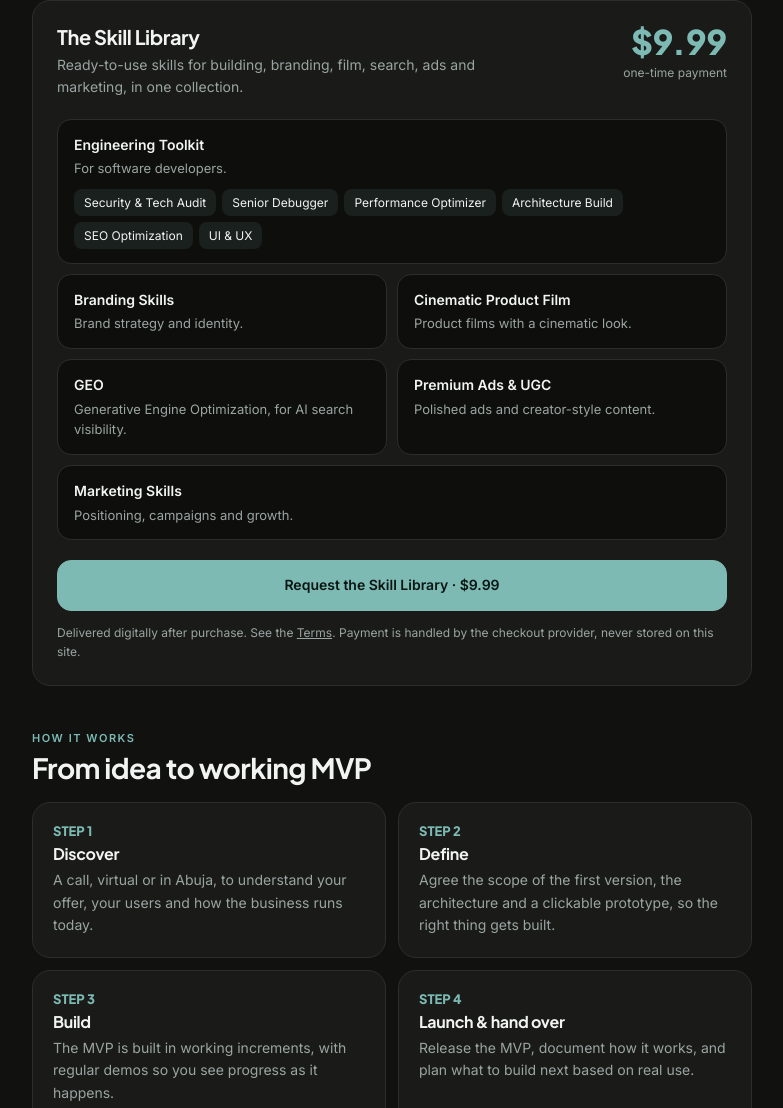
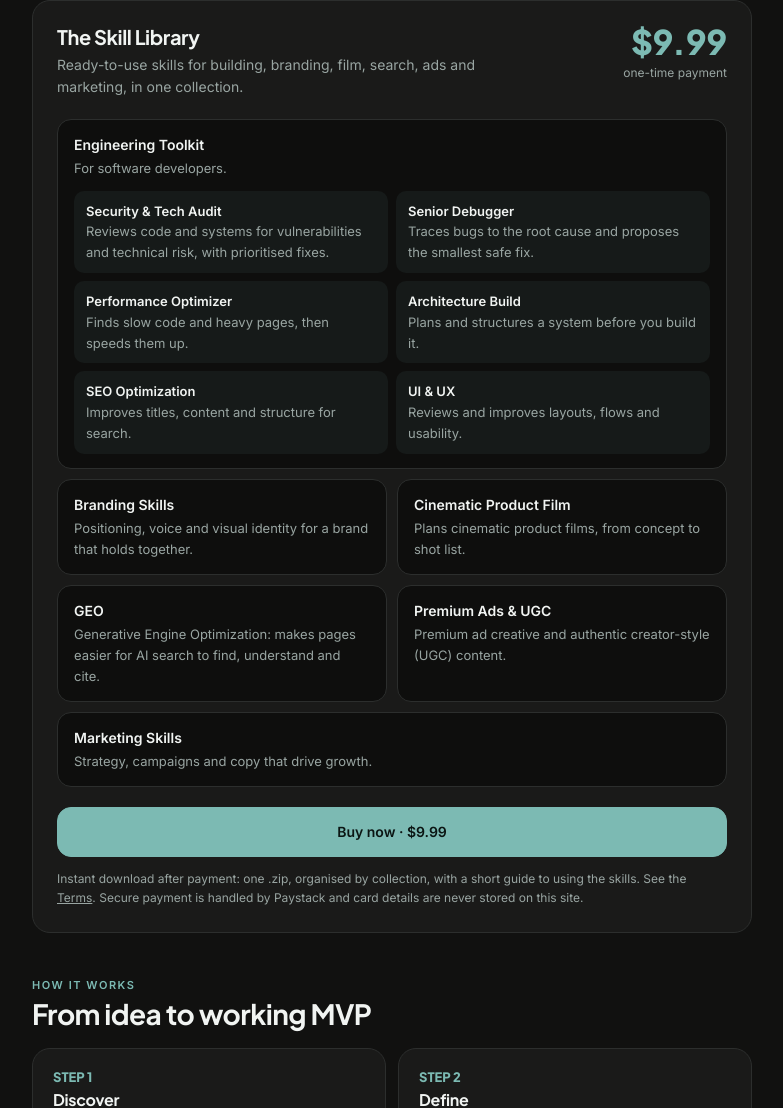
Before and after one commit to contactsuperballack-boop/SB, a plain HTML site: page index.html in a window 1280 px wide. Shown: the part 4408-5516 px from the top of the page, without its empty margins (248-1031 px from the left). Drawn offline with Linux system fonts and the light colour scheme.

Commit message:
Added Skills Library

```diff
--- a/index.html
+++ b/index.html
@@ -87,8 +87,9 @@ nav a.cta:hover{background:var(--amber-d);color:#0b1513}
 @media(max-width:600px){.packs{grid-template-columns:1fr}.price{text-align:left}}
 .packs>li{background:#0e0e0d;border:1px solid var(--line);border-radius:14px;padding:14px 16px;font-size:14px}
 .packs>li b{display:block;font-size:14px}.packs>li span{display:block;color:var(--muted);font-size:13px;margin-top:2px}
-.packs .wide{grid-column:1/-1}.packs ul{list-style:none;padding:0;margin:10px 0 0;display:flex;flex-wrap:wrap;gap:6px}
-.packs ul li{font-size:12px;color:var(--text);background:rgba(124,186,179,.1);border-radius:8px;padding:4px 10px}
+.packs .wide{grid-column:1/-1}.packs ul{list-style:none;padding:0;margin:12px 0 0;display:grid;gap:8px;grid-template-columns:repeat(2,1fr)}
+@media(max-width:600px){.packs ul{grid-template-columns:1fr}}
+.packs ul li{background:rgba(124,186,179,.07);border-radius:10px;padding:10px 12px;font-size:13px;color:var(--muted)}.packs ul li b{color:var(--text);font-size:13px}
 .steps{display:grid;gap:12px;grid-template-columns:repeat(2,1fr)}
 @media(max-width:600px){.steps{grid-template-columns:1fr}}
 .step{padding:20px}
@@ -192,15 +193,15 @@ footer a{text-decoration:underline;text-underline-offset:3px}
       <div class="shop-head"><div><h3>The Skill Library</h3><p>Ready-to-use skills for building, branding, film, search, ads and marketing, in one collection.</p></div><div class="price"><b>$9.99</b><span>one-time payment</span></div></div>
       <ul class="packs">
         <li class="wide"><b>Engineering Toolkit</b><span>For software developers.</span>
-          <ul><li>Security & Tech Audit</li><li>Senior Debugger</li><li>Performance Optimizer</li><li>Architecture Build</li><li>SEO Optimization</li><li>UI & UX</li></ul></li>
-        <li><b>Branding Skills</b><span>Brand strategy and identity.</span></li>
-        <li><b>Cinematic Product Film</b><span>Product films with a cinematic look.</span></li>
-        <li><b>GEO</b><span>Generative Engine Optimization, for AI search visibility.</span></li>
-        <li><b>Premium Ads & UGC</b><span>Polished ads and creator-style content.</span></li>
-        <li class="wide"><b>Marketing Skills</b><span>Positioning, campaigns and growth.</span></li>
+          <ul><li><b>Security & Tech Audit</b>Reviews code and systems for vulnerabilities and technical risk, with prioritised fixes.</li><li><b>Senior Debugger</b>Traces bugs to the root cause and proposes the smallest safe fix.</li><li><b>Performance Optimizer</b>Finds slow code and heavy pages, then speeds them up.</li><li><b>Architecture Build</b>Plans and structures a system before you build it.</li><li><b>SEO Optimization</b>Improves titles, content and structure for search.</li><li><b>UI & UX</b>Reviews and improves layouts, flows and usability.</li></ul></li>
+        <li><b>Branding Skills</b><span>Positioning, voice and visual identity for a brand that holds together.</span></li>
+        <li><b>Cinematic Product Film</b><span>Plans cinematic product films, from concept to shot list.</span></li>
+        <li><b>GEO</b><span>Generative Engine Optimization: makes pages easier for AI search to find, understand and cite.</span></li>
+        <li><b>Premium Ads & UGC</b><span>Premium ad creative and authentic creator-style (UGC) content.</span></li>
+        <li class="wide"><b>Marketing Skills</b><span>Strategy, campaigns and copy that drive growth.</span></li>
       </ul>
-      <a class="btn primary" id="buy" href="https://wa.me/2348102037871?text=Hi%2C%20I%27d%20like%20to%20buy%20the%20Skill%20Library%20(%249.99)." target="_blank" rel="noopener">Request the Skill Library · $9.99</a>
-      <p class="note" style="margin-top:12px">Delivered digitally after purchase. See the <a href="terms.html#digital">Terms</a>. Payment is handled by the checkout provider, never stored on this site.</p>
+      <a class="btn primary" id="buy" href="https://paystack.com/buy/skill-library-yyfdlo" target="_blank" rel="noopener">Buy now · $9.99</a>
+      <p class="note" style="margin-top:12px">Instant download after payment: one .zip, organised by collection, with a short guide to using the skills. See the <a href="terms.html#digital">Terms</a>. Secure payment is handled by Paystack and card details are never stored on this site.</p>
     </div>
   </section>
 
@@ -257,8 +258,8 @@ footer a{text-decoration:underline;text-underline-offset:3px}
 
 <script>
 // Enquiries post to Formspree. If this is left empty, the form falls back to the visitor's email app.
-// Paste your checkout link (Paystack, Flutterwave, Lemon Squeezy, Gumroad, Polar...) here to turn the button into a real "Buy now".
-const CHECKOUT_URL='';
+// Paystack product link for the Skill Library. Replace it here if the link ever changes.
+const CHECKOUT_URL='https://paystack.com/buy/skill-library-yyfdlo';
 if(CHECKOUT_URL){const b=document.getElementById('buy');b.href=CHECKOUT_URL;b.textContent='Buy now · $9.99'}
 const FORM_ENDPOINT='https://formspree.io/f/xyewkbdo';
 const TO='Contact.superballack@gmail.com';
```
Also changed, not shown: cookies.html (+1 -1 lines), privacy.html (+1 -1 lines).
